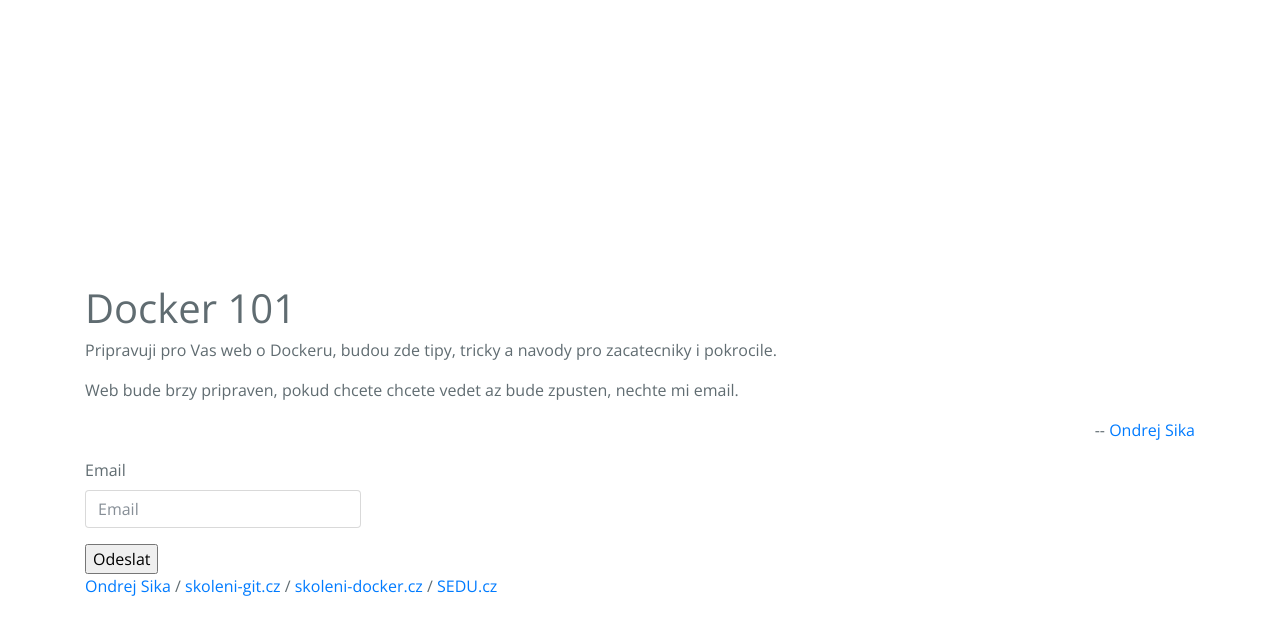
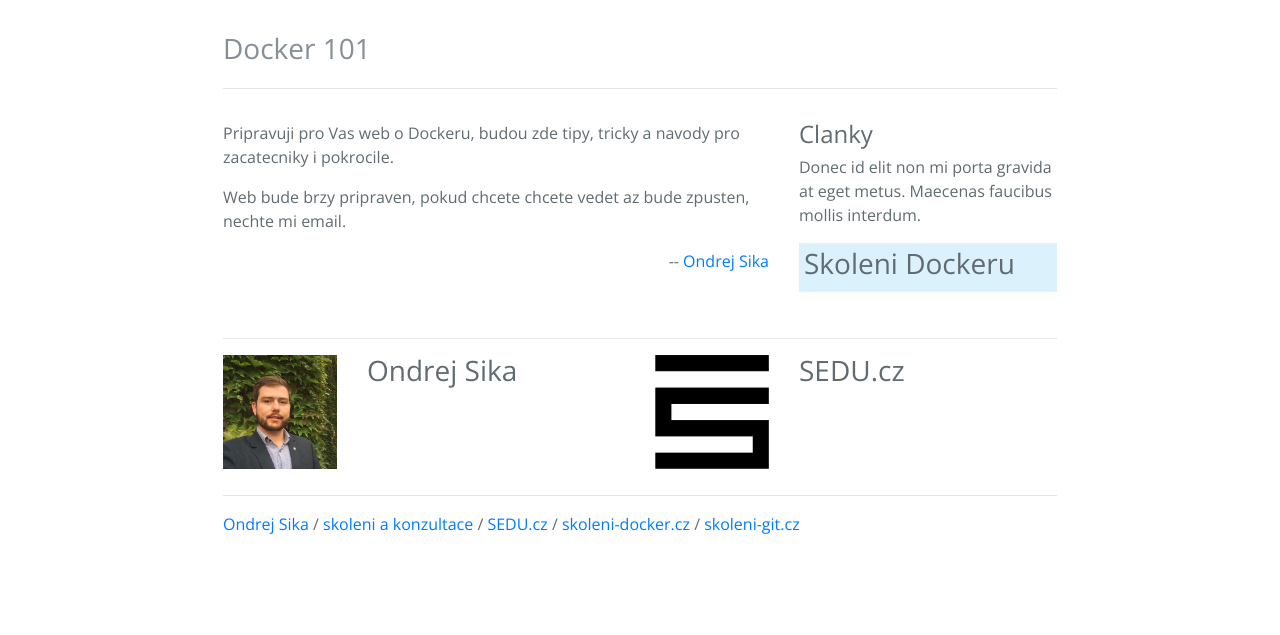
Before and after one commit to ondrejsika/docker101.cz, a Jekyll site: the page built from index.html, in a window 1280 px wide. Shown: the top 635 px of the page. Built offline with Jekyll 4.4.1, drawn with Linux system fonts in a browser that asks for light colours.

Commit message:
update layout from landing page to website  #1

```diff
--- a/_layouts/default.html
+++ b/_layouts/default.html
@@ -10,15 +10,6 @@
   </head>
 
         <style>
-.center-row {
-height: 100vh;
-	display:table;
-}
-.center {
-	display:table-cell;
-    vertical-align:middle;
-    float:none;
-}
 body {
   padding: 0;
   margin: 0;
@@ -30,22 +21,112 @@ body {
 .form-control {
    width: 276px;
 }
+            /* Space out content a bit */
+body {
+  padding-top: 1.5rem;
+  padding-bottom: 1.5rem;
+}
+
+/* Custom page header */
+.header {
+  padding-bottom: 1rem;
+  border-bottom: .05rem solid #e5e5e5;
+}
+/* Make the masthead heading the same height as the navigation */
+.header h3 {
+  margin-top: 0;
+  margin-bottom: 0;
+  line-height: 3rem;
+}
+
+/* Customize container */
+@media (min-width: 56em) {
+  .container {
+    max-width: 54rem;
+  }
+}
+.container-narrow > hr {
+  margin: 2rem 0;
+}
+
+
+/* Responsive: Portrait tablets and up */
+@media screen and (min-width: 48em) {
+  /* Remove the padding we set earlier */
+  .header,
+  .marketing,
+  .footer {
+    padding-right: 0;
+    padding-left: 0;
+  }
+  /* Space out the masthead */
+  .header {
+    margin-bottom: 2rem;
+  }
+  /* Remove the bottom border on the jumbotron for visual effect */
+  .jumbotron {
+    border-bottom: 0;
+  }
+}
 
         </style>
   <body>
   <div class="container">
-<div class="row center-row">
-<div class="col-sm-5 center">
-<h1>Docker 101</h1>
+      <div class="header clearfix">
+          <h3 class="text-muted">Docker 101</h3>
+      </div>
 
+      <div class="row clearfix" style="padding-bottom: 30px;">
+
+          <div class="col-lg-8">
               {{ content }}
+          </div>
 
-<p><a href="https://bysika.cz">Ondrej Sika</a>
-/ <a href="https://skoleni-git.cz">skoleni-git.cz</a>
-/ <a href="https://skoleni-docker.cz">skoleni-docker.cz</a>
-/ <a href="https://sedu.cz">SEDU.cz</a>
+          <div class="col-lg-4">
+              <h4>Clanky</h4>
+              <p>Donec id elit non mi porta gravida at eget metus. Maecenas faucibus mollis interdum.</p>
+
+              <div class="row ">
+                  <div class="col-lg-12">
+                      <div style="background-color: rgba(17,159,236,0.15); padding: 5px">
+                          <h3>Skoleni Dockeru</h3>
                       </div>
                   </div>
               </div>
+          </div>
+      </div>
+      <hr>
+
+      <div class="row footer" style="padding-bottom: 10px;">
+          <div class="col-sm-6">
+              <div class="row">
+                  <div class="col-4">
+                      <img src="/ondrejsika3.jpg" class="img-fluid">
+                  </div>
+                  <div class="col-8">
+                      <h3>Ondrej Sika</h3>
+                  </div>
+              </div>
+          </div>
+          <div class="col-sm-6">
+              <div class="row ">
+                  <div class="col-4">
+                      <img src="/ondrejsikalogo_noborder_download.png" class="img-fluid">
+                  </div>
+                  <div class="col-8">
+                      <h3>SEDU.cz</h3>
+                  </div>
+              </div>
+          </div>
+      </div>
+
+      <hr>
+
+      <p><a href="https://ondrejsika.com">Ondrej Sika</a>
+          / <a href="https://bysika.cz">skoleni a konzultace</a>
+          / <a href="https://sedu.cz">SEDU.cz</a>
+          / <a href="https://skoleni-docker.cz">skoleni-docker.cz</a>
+          / <a href="https://skoleni-git.cz">skoleni-git.cz</a>
+  </div>
   </body>
 </html>
--- a/index.html
+++ b/index.html
@@ -5,15 +5,3 @@ layout: default
 <p>Pripravuji pro Vas web o Dockeru, budou zde tipy, tricky a navody pro zacatecniky i pokrocile.</p>
 <p>Web bude brzy pripraven, pokud chcete chcete vedet az bude zpusten, nechte mi email.</p>
 <p style="text-align: right;">-- <a href="https://ondrejsika.com">Ondrej Sika</a></p>
-
-<script src="https://www.google.com/recaptcha/api.js"></script>
-<form action="https://former.sikaapp.cz/submit/8/AykVsOjmNbXNDvNTxVgBOtWNvudFkOWH">
-<div class="form-group">
-<label for="email">Email</label>
-<input type="email" class="form-control" name="email" id="email" placeholder="Email" />
-</div>
-<div class="form-group">
-<div class="g-recaptcha" data-sitekey="6LdEPxsUAAAAAMhB1wmR-GRfO_KdNWmCcpz7F7RX"></div>
-</div>
-<button type="submit" class="btn-default">Odeslat</button>
-</form>
```
Also changed, not shown: ondrejsika3.jpg (added), ondrejsikalogo_download.png (added), ondrejsikalogo_noborder_download.png (added). Lines whose indentation alone changed are shown as unchanged.
